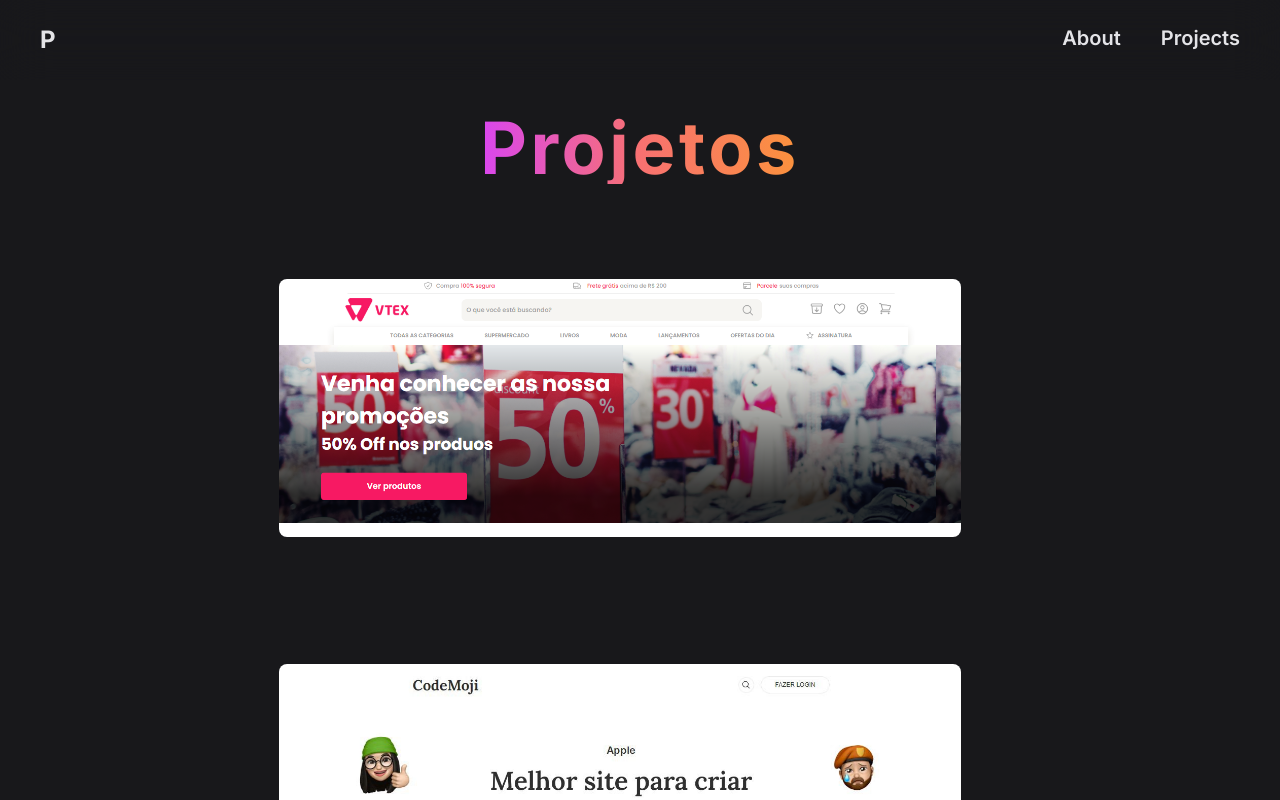
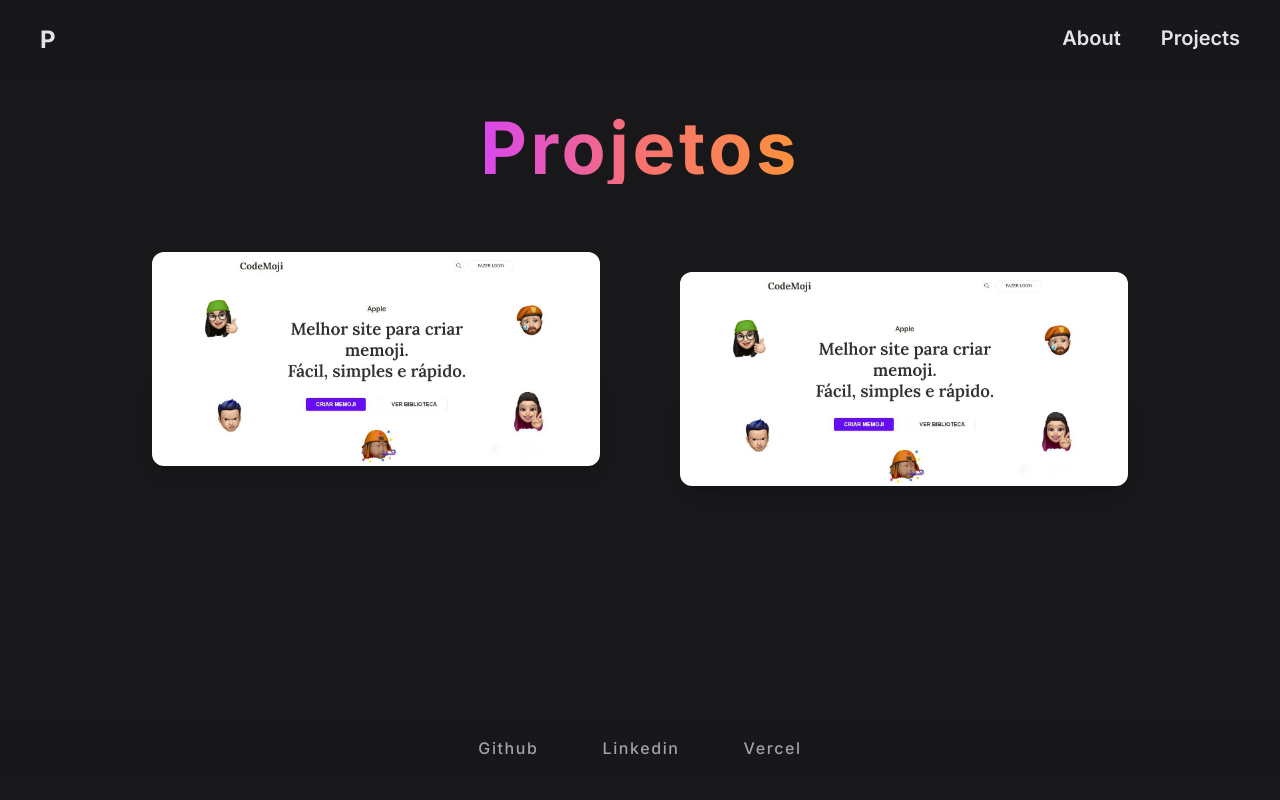
Before and after one commit to PabloJesusdaSilva/portfolio, a Next.js app: page /projects in a window 1280 px wide. Shown: the top 800 px of the page. Built offline with nearby package versions, Linux system fonts and the light colour scheme; no server answers.

Commit message:
:feat: inplementing new project layout

```diff
--- a/package.json
+++ b/package.json
@@ -9,6 +9,8 @@
     "lint": "next lint"
   },
   "dependencies": {
+    "axios": "^1.5.1",
+    "gsap": "^3.12.2",
     "lucide-react": "^0.284.0",
     "next": "13.5.4",
     "react": "^18",
--- a/src/app/components/BriefDescirption.tsx
+++ b/src/app/components/BriefDescirption.tsx
@@ -1,9 +1,18 @@
-import { ChevronRightIcon } from 'lucide-react';
+"use client"
+
+import { useLayoutEffect } from "react";
+import { ChevronRightIcon } from "lucide-react";
+import gsap from "gsap";
+
 
 export default function BriefDescription () {
+
+   useLayoutEffect(()=> {
+   })
+
    return (
-      <main className="flex ml-64 mb-44 w-full h-full text-zinc-300">
-         <div className="mt-40 -ml-56 md:mt-60 md:ml-32">
+      <main className="flex ml-64 mb-44 w-full h-full text-zinc-300 brief">
+         <div className="mt-40 -ml-56 md:mt-60 md:ml-20">
             <h1 className="text-6xl font-bold tracking-wider text-transparent bg-clip-text bg-gradient-to-tr from-violet-600 to-orange-400 md:text-8xl">
                Pablo Silva
             </h1>
@@ -16,7 +25,7 @@ export default function BriefDescription () {
             <button className="flex h-6 items-center mt-20 -ml-2 px-3 py-5 rounded-xl font-medium text-lg tracking-wider transition-all duration-300 hover:bg-zinc-800">
                Clique para iniciar
 
-               <ChevronRightIcon className='ml-2' />
+               <ChevronRightIcon className="ml-2" />
             </button>
          </div>
       </main>
--- a/src/app/components/ProjectCard.tsx
+++ b/src/app/components/ProjectCard.tsx
@@ -1,134 +1,135 @@
-"use client"
+"use client";
 
-import Image from "next/image"
-import Link from "next/link"
-import { styled, keyframes } from "styled-components"
+import Image from 'next/image';
+import styled from 'styled-components';
 
-interface ProjectProps {
-   image: any
-   title: string
-   description: string
-   codePath: string
-   deployPath: string
-}
+import Memoji from '@/app/assets/memoji.jpeg';
 
-const Project = styled.article`
-   display: flex;
-   flex-direction: column;
-   justify-content: center;
-   align-items: center;
-   transition: all .4s ease-in-out;
+const ProjectContainer = styled.div`
+   width: 35%;
+   height: auto;
+   border-radius: 12px;
 
-   @media (min-width: 768px) {
-      justify-content: center;
-      flex-direction: row;
+   @media (max-width: 600px) {
+      width: 86%;
    }
 `
 
-const descriptionProjectAnimationDesktop = keyframes`
-   0% {
-      z-index: -10;
-      top: 0;
-      left: -330px;
-      opacity: 0;
-   }
-
-   50% {
-      z-index: -10;
-      left: 50px;
-      opacity: 0.2;
-   }
-
-   100% {
-      top: 0;
-      z-index: 10;
-      left: 85px;
-      opacity: 1;
-   }
-`
-
-const descriptionProjectAnimationMobile = keyframes`
-   0% {
-      z-index: -10;
-      top: -279px;
-      left: 0;
-      opacity: 0;
-   }
-
-   50% {
-      z-index: -10;
-      left: 0;
-      opacity: 0.2;
-   }
-
-   100% {
-      z-index: 10;
-      top: -5px;
-      left: 0;
-      opacity: 1;
-   }
+const ProjectImage = styled.div`
+   width: 100%;
 `
 
 const ProjectDescription = styled.div`
    position: relative;
+   top: -90px;
    z-index: -10;
-   top: -279px;
    display: flex;
-   flex-direction: column;
+   justify-content: space-between;
+   align-items: center;
+   width: 100%;
+   height: 90px;
+   padding: 10px 14px;
+   font-weight: 700;
+   border-radius: 0 0 20px 20px;
+   box-shadow: 0 10px 15px -3px rgb(0 0 0 / 0.1), 0 4px 6px -4px rgb(0 0 0 / 0.1);
    transition: all .4s ease-in-out;
+   background-color: #27272a;
 
-   ${Project}:hover & {
-      animation: ${descriptionProjectAnimationMobile} .3s ease-in-out forwards;
+   ${ProjectContainer}:hover & {
+      position: relative;
+      z-index: 10;
+      top: -4px;
    }
 
-   @media (min-width: 768px) {
-      top: 0;
-      left: -330px;
-      opacity: 0;
-
-      ${Project}:hover & {
-         animation: ${descriptionProjectAnimationDesktop} .3s ease-in-out forwards;
-      }
+   @media (max-width: 600px) {
+      height: 70px;
    }
 `
 
+const ProjectTitle = styled.h2`
+   position: relative;
+   bottom: -6px;
+   font-size: 22px;
+   letter-spacing: 2px;
+   color: #d4d4d8;
+
+   @media (max-width: 600px) {
+      font-size: 18px;
+   }
+`
+
+const PathButtons = styled.div`
+   display: flex;
+   position: relative;
+   bottom: -6px;
+   cursor: pointer;
+   color: #FFF;
+`
+
+const PathCodeButton = styled.button`
+   position: relative;
+   z-index: 20;
+   padding: 8px 22px;
+   font-size: 18px;
+   letter-spacing: 3px;
+   border-radius: 40px;
+   background: linear-gradient(to right top, rgb(139, 92, 246), rgb(253, 186, 116));
+
+   @media (max-width: 600px) {
+      font-size: 16px;
+      padding: 6px 10px;
+   }
+`
+
+const PathDeployButton = styled.button`
+   margin-left: 15px;
+   padding: 8px 22px;
+   font-size: 18px;
+   letter-spacing: 3px;
+   border-radius: 40px;
+   background: linear-gradient(to right top, rgb(139, 92, 246), rgb(253, 186, 116));
+
+   @media (max-width: 600px) {
+      font-size: 16px;
+      margin-left: 10px;
+      padding: 6px 10px;
+   }
+`
+
+interface ProjectInformation {
+   title: string;
+   deployPath: string;
+   repositoriePath: string;
+}
+
 export default function ProjectCard ({
-   image,
    title,
-   description,
-   codePath,
-   deployPath
-}: ProjectProps) {
+   deployPath,
+   repositoriePath
+}: ProjectInformation ) {
    return (
-      <Project className="space-x-0 space-y-6 md:space-x-14">
+      <ProjectContainer>
+         <ProjectImage>
             <Image
-               src={image}
-               alt="screenshot of the project Vtex"
-               className="w-[750px] h-64 object-cover object-left rounded-lg transition-all duration-500 ease-in-out left-0 hover:object-bottom md:w-4/5 md:left-32 md:h-auto relative md:hover:-left-8"
+               className='rounded-xl'
+               src={Memoji}
+               alt='Image of the project Memoji'
             />
+         </ProjectImage>
 
-         <ProjectDescription className="space-y-4">
-            <h4 className="text-3xl md:text-4xl font-semibold tracking-wider text-transparent bg-clip-text bg-gradient-to-tr from-violet-500 to-orange-300">
+          <ProjectDescription>
+            <ProjectTitle>
                {title}
-            </h4>
-
-            <p className="w-12/12 md:pb-5 text-lg tracking-wide leading-8 font-medium w-[240px]">
-               {description}
-            </p>
-
-            <div className="space-x-8">
-               <button className="bg-gradient-to-tr from-violet-500 to-orange-300 py-2 px-5 rounded-md font-semibold text-lg uppercase">
-                  <Link href={codePath}>
-                     Code
-                  </Link>
-               </button>
-               <button className="bg-gradient-to-tr from-violet-500 to-orange-300 py-2 px-5 rounded-md font-semibold text-lg uppercase">
-                  <Link href={deployPath}>
-                     Deploy
-                  </Link>
-               </button>
-            </div>
-         </ProjectDescription>
-      </Project>
+            </ProjectTitle>
+            <PathButtons>
+               <PathCodeButton>
+                  Code
+               </PathCodeButton>
+               <PathDeployButton>
+                  Deploy
+               </PathDeployButton>
+            </PathButtons>
+          </ProjectDescription>
+      </ProjectContainer>
    )
 }
--- a/src/app/partials/Header.tsx
+++ b/src/app/partials/Header.tsx
@@ -11,6 +11,8 @@ export default function Header () {
 
    const handleOpenMenuModal = () => {
       setOpenMenuModal(!openMenuModal)
+
+      return
    }
 
    return (
--- a/src/app/projects/page.tsx
+++ b/src/app/projects/page.tsx
@@ -1,37 +1,41 @@
+'use client';
+
 import ProjectCard from "../components/ProjectCard"
 import VtexImage from "@/app/assets/vtex-page.png"
 import AnunxImage from '@/app/assets/anunx-page.png'
 import MemojiImage from '@/app/assets/memoji.jpeg'
+import { useEffect, useState } from "react"
+import axios from "axios"
 
 export default function ProjectsPage () {
+   const [repositories, setRepositories] = useState([]);
+
+   useEffect(() => {
+      axios.get('https://api.github.com/users/PabloJesusdaSilva/repos')
+         .then(res => {
+            setRepositories(res.data)
+         });
+   })
+
    return(
       <main className="flex flex-col items-center w-full h-auto mb-28">
          <h1 className="mt-28 text-5xl md:text-7xl font-bold tracking-wider bg-clip-text text-transparent bg-gradient-to-r from-fuchsia-500 via-red-400 to-orange-400">
             Projetos
          </h1>
 
-         <section className="w-8/12 space-y-16 md:space-y-28 mt-20 text-zinc-300">
-            <ProjectCard
-               image={VtexImage}
-               title="Vtex"
-               description="Lorem uibusdam cum asperiores excepturi exercitationem velit deleniti, minima corporis!"
-               codePath="https://github.com/PabloJesusdaSilva/vtex-teste"
-               deployPath="https://vtex-teste-jr.vercel.app/"
-            />
-            <ProjectCard
-               image={MemojiImage}
-               title="Memoji"
-               description="Lorem uibusdam cum asperiores excepturi exercitationem velit deleniti, minima corporis!"
-               codePath="https://github.com/PabloJesusdaSilva/memoji"
-               deployPath="https://codemoji-red.vercel.app/"
-            />
-            <ProjectCard
-               image={AnunxImage}
-               title="Anunx"
-               description="Lorem uibusdam cum asperiores excepturi exercitationem velit deleniti, minima corporis!"
-               codePath="https://github.com/PabloJesusdaSilva/Anunx"
-               deployPath="#"
-            />
+         <section className="mt-12">
+            <div className="flex flex-col items-center space-x-0 space-y-10 md:flex-row justify-center md:space-x-20">
+               <ProjectCard
+                  title='Memoji'
+                  deployPath=''
+                  repositoriePath=''
+               />
+               <ProjectCard
+                  title='Memoji'
+                  deployPath=''
+                  repositoriePath=''
+               />
+            </div>
          </section>
       </main>
    )
```
Also changed, not shown: 1 other file (tests, documents, lock files or other folders).
